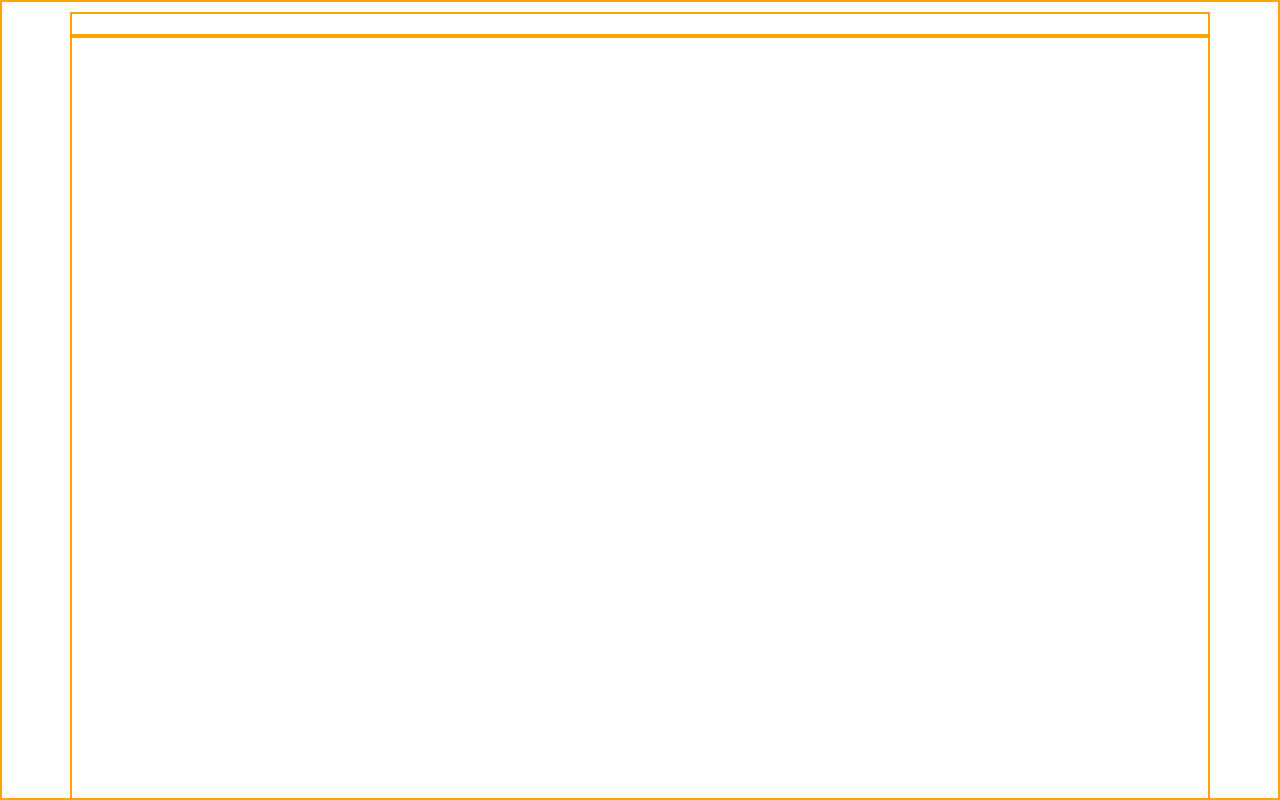
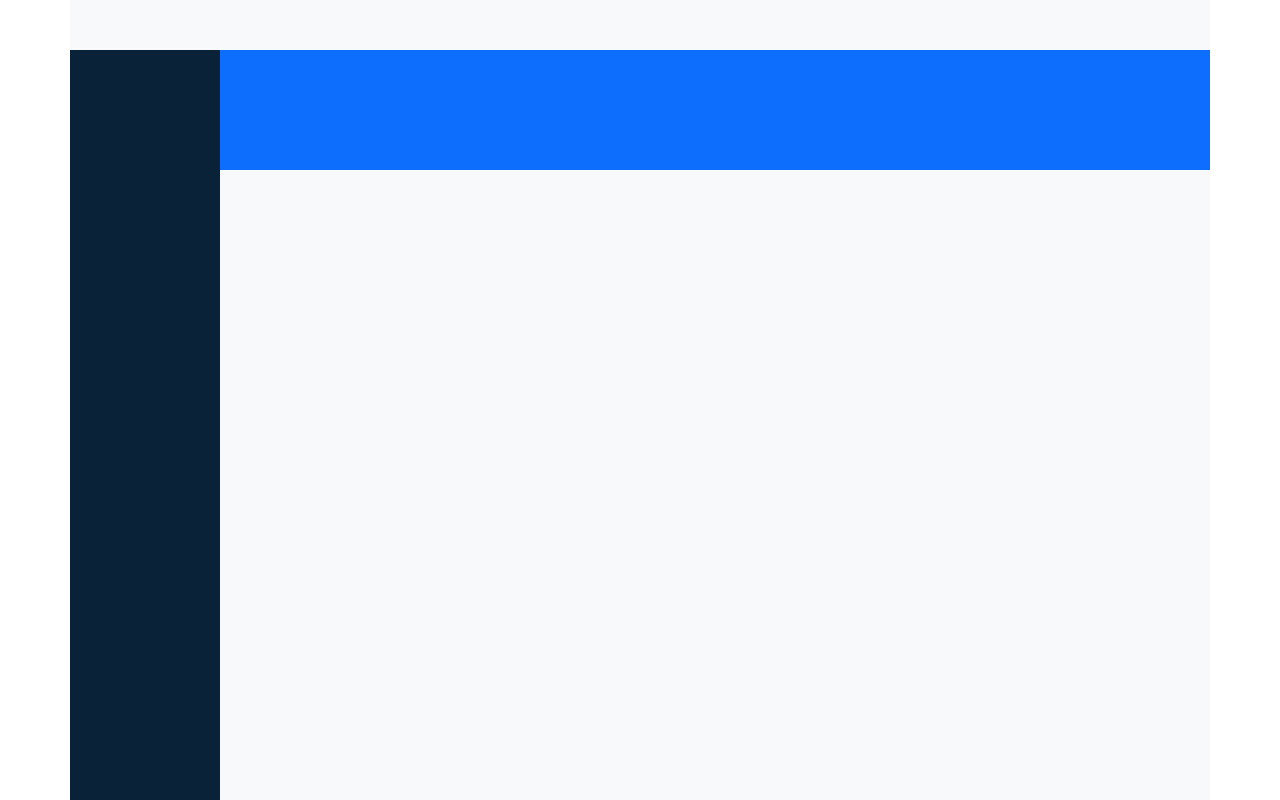
Before and after one commit to igorliotta/html-css-bootstrap-dashboard, a plain HTML site: page index.html in a window 1280 px wide. Drawn offline with nearby package versions, Linux system fonts and the light colour scheme.

Commit message:
Added: container layoyt in main-content section in html

```diff
--- a/css/app.css
+++ b/css/app.css
@@ -10,15 +10,62 @@
     overflow: hidden;
 }
 
-.main-content {
+.sidebar-main-content {
     height: 100%;
     overflow: hidden;
 }
 
+.toolbar-menu {
+    min-height: 50px;
+    overflow: hidden;
+}
+
+.container-sidebar {
+    background-color: #0A2238;
+}
+
+.sidebar {
+    width: 70px;
+    height: 100%;
+    flex-shrink: 0;
+    overflow: hidden;
+}
+
+.cards-section {
+    height: 100%;
+}
+
+.boolean {
+    min-height: 120px;
+}
+
+
+/* MEDIAQUEERY */
+
+/* Small devices (landscape phones, 576px and up) */
+@media (min-width: 576px) {  }
+
+/* Medium devices (tablets, 768px and up) */
+@media (min-width: 768px) {
+    .sidebar {
+        width: 150px;
+    }
+}
+
+/* Large devices (desktops, 992px and up) */
+@media (min-width: 992px) { }
+
+/* X-Large devices (large desktops, 1200px and up) */
+@media (min-width: 1200px) { }
+
+/* XX-Large devices (larger desktops, 1400px and up) */
+@media (min-width: 1400px) { }
+
+
+
 /* DEBUG */
 
-.debug .container,
-.debug .container-fluid {
+.debug [class^='container'] {
     border: 2px solid orange;
     padding: 10px;
     min-height: 10px;
--- a/index.html
+++ b/index.html
@@ -8,7 +8,7 @@
     <link href="https://cdn.jsdelivr.net/npm/bootstrap@5.2.3/dist/css/bootstrap.min.css" rel="stylesheet" integrity="sha384-rbsA2VBKQhggwzxH7pPCaAqO46MgnOM80zW1RWuH61DGLwZJEdK2Kadq2F9CUG65" crossorigin="anonymous">
     <script src="https://kit.fontawesome.com/aa4f9fed4f.js" crossorigin="anonymous"></script>
 </head>
-<body class="debug">
+<body class="debugg">
 
   <div class="page-content">
 
@@ -16,9 +16,23 @@
 
 
 
-            <div class="container"></div>
+            <div class="container toolbar-menu bg-light"></div>
 
-            <div class="container main-content flex-grow-1"></div>
+            <div class="container d-flex sidebar-main-content flex-grow-1 gx-0">
+                <div class="container-sidebar">
+                    <div class="sidebar"></div>
+                </div>
+                <div class="container-main-content flex-grow-1">
+                    <div class="container boolean bg-primary">
+                        <div class="row">
+                            <div class="col"></div>
+                            <div class="col"></div>
+                            <div class="col"></div>
+                        </div>
+                    </div>
+                    <div class="container cards-section flex-grow-1 bg-light"></div>
+                </div>
+            </div>
 
 
 
```
